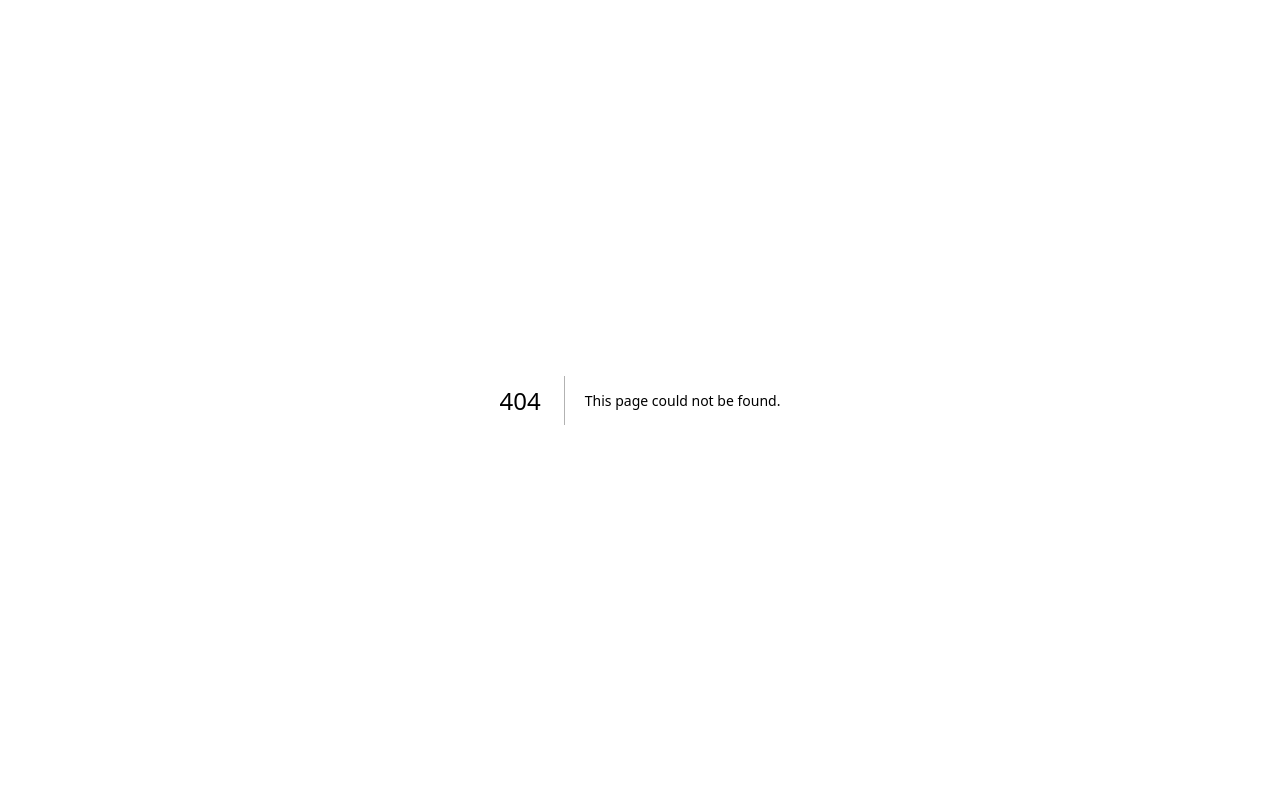
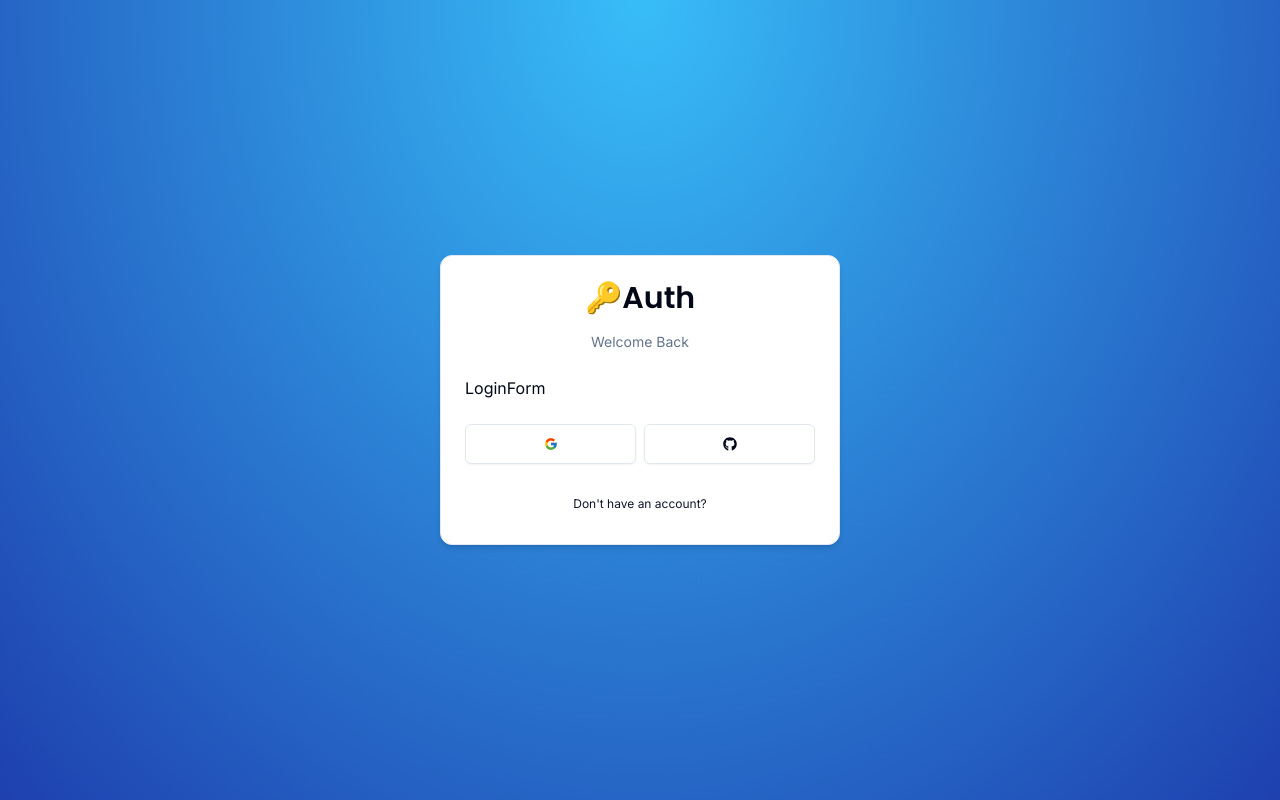
Before and after one commit to LoveKhatri/nextauth-authjs, a Next.js app: page /auth/login in a window 1280 px wide. Before the commit this address had no page. Built offline with nearby package versions, Linux system fonts and the light colour scheme.

Commit message:
2. Card Wrapper

```diff
--- /dev/null
+++ b/app/auth/layout.tsx
@@ -0,0 +1,12 @@
+
+const AuthLayout = ({ children }: { children: React.ReactNode }) => {
+    return (
+        <>
+            <div className="h-full flex items-center justify-center bg-[radial-gradient(ellipse_at_top,_var(--tw-gradient-stops))] from-sky-400 to-blue-800">
+                {children}
+            </div>
+        </>
+    )
+}
+
+export default AuthLayout
--- /dev/null
+++ b/app/auth/login/page.tsx
@@ -0,0 +1,11 @@
+import { LoginForm } from "@/components/auth/LoginForm";
+
+const LoginPage = () => {
+    return (
+        <>
+            <LoginForm />
+        </>
+    )
+}
+
+export default LoginPage;
--- /dev/null
+++ b/components/auth/BackButton.tsx
@@ -0,0 +1,23 @@
+"use client";
+
+import Link from "next/link";
+import { Button } from "../ui/button";
+
+interface BackButtonProps {
+    href: string;
+    label: string;
+}
+
+export const BackButton = ({ href, label }: BackButtonProps) => {
+
+
+    return (
+        <>
+            <Button variant={"link"} className="font-normal w-full" size={"sm"} asChild>
+                <Link href={href}                >
+                    {label}
+                </Link>
+            </Button>
+        </>
+    )
+}
--- /dev/null
+++ b/components/auth/CardWrapper.tsx
@@ -0,0 +1,50 @@
+"use client";
+
+import { Card, CardContent, CardFooter, CardHeader } from "../ui/card";
+import { BackButton } from "./BackButton";
+import Header from "./Header";
+import { Social } from "./Social";
+
+interface CardWrapperProps {
+    children: React.ReactNode;
+    headerLabel: string;
+    backButtonLabel: string;
+    backButtonHref: string;
+    showSocial?: boolean;
+}
+
+export const CardWrapper = ({
+    children,
+    headerLabel,
+    backButtonLabel,
+    backButtonHref,
+    showSocial = false
+}: CardWrapperProps) => {
+
+
+    return (
+        <>
+            <Card className="w-[400px] shadow-md">
+                <CardHeader>
+                    <Header label={headerLabel} />
+                </CardHeader>
+                <CardContent>
+                    {children}
+                </CardContent>
+                {showSocial && (
+                    <>
+                        <CardFooter>
+                            <Social />
+                        </CardFooter>
+                    </>
+                )}
+                <CardFooter>
+                    <BackButton
+                        href={backButtonHref}
+                        label={backButtonLabel}
+                    />
+                </CardFooter>
+            </Card>
+        </>
+    )
+}
--- /dev/null
+++ b/components/auth/Header.tsx
@@ -0,0 +1,29 @@
+import { cn } from '@/lib/utils';
+import { Poppins } from 'next/font/google'
+import React from 'react'
+
+const font = Poppins({
+    subsets: ['latin'],
+    weight: ['600']
+})
+
+interface HeaderProps {
+    label: string;
+}
+
+const Header = ({ label }: HeaderProps) => {
+    return (
+        <>
+            <div className='w-full flex flex-col gap-y-4 items-center justify-center'>
+                <h1 className={cn("text-3xl font-semibold", font.className)}>
+                    🔑Auth
+                </h1>
+                <p className='text-muted-foreground text-sm'>
+                    {label}
+                </p>
+            </div>
+        </>
+    )
+}
+
+export default Header
--- /dev/null
+++ b/components/auth/LoginForm.tsx
@@ -0,0 +1,16 @@
+import { CardWrapper } from "./CardWrapper"
+
+export const LoginForm = () => {
+    return (
+        <>
+            <CardWrapper
+                headerLabel="Welcome Back"
+                backButtonLabel="Don't have an account?"
+                backButtonHref="/auth/register"
+                showSocial
+            >
+                LoginForm
+            </CardWrapper>
+        </>
+    )
+}
--- /dev/null
+++ b/components/auth/Social.tsx
@@ -0,0 +1,28 @@
+"use client";
+
+import { FaGithub } from "react-icons/fa";
+import { FcGoogle } from "react-icons/fc";
+import { Button } from "../ui/button";
+
+export const Social = () => {
+    return (
+        <>
+            <div className="flex items-center w-full gap-x-2">
+                <Button
+                    size={"lg"}
+                    className="w-full"
+                    variant={"outline"}
+                    onClick={() => { }}>
+                    <FcGoogle />
+                </Button>
+                <Button
+                    size={"lg"}
+                    className="w-full"
+                    variant={"outline"}
+                    onClick={() => { }}>
+                    <FaGithub />
+                </Button>
+            </div>
+        </>
+    )
+}
--- /dev/null
+++ b/components/ui/card.tsx
@@ -0,0 +1,76 @@
+import * as React from "react"
+
+import { cn } from "@/lib/utils"
+
+const Card = React.forwardRef<
+  HTMLDivElement,
+  React.HTMLAttributes<HTMLDivElement>
+>(({ className, ...props }, ref) => (
+  <div
+    ref={ref}
+    className={cn(
+      "rounded-xl border bg-card text-card-foreground shadow",
+      className
+    )}
+    {...props}
+  />
+))
+Card.displayName = "Card"
+
+const CardHeader = React.forwardRef<
+  HTMLDivElement,
+  React.HTMLAttributes<HTMLDivElement>
+>(({ className, ...props }, ref) => (
+  <div
+    ref={ref}
+    className={cn("flex flex-col space-y-1.5 p-6", className)}
+    {...props}
+  />
+))
+CardHeader.displayName = "CardHeader"
+
+const CardTitle = React.forwardRef<
+  HTMLParagraphElement,
+  React.HTMLAttributes<HTMLHeadingElement>
+>(({ className, ...props }, ref) => (
+  <h3
+    ref={ref}
+    className={cn("font-semibold leading-none tracking-tight", className)}
+    {...props}
+  />
+))
+CardTitle.displayName = "CardTitle"
+
+const CardDescription = React.forwardRef<
+  HTMLParagraphElement,
+  React.HTMLAttributes<HTMLParagraphElement>
+>(({ className, ...props }, ref) => (
+  <p
+    ref={ref}
+    className={cn("text-sm text-muted-foreground", className)}
+    {...props}
+  />
+))
+CardDescription.displayName = "CardDescription"
+
+const CardContent = React.forwardRef<
+  HTMLDivElement,
+  React.HTMLAttributes<HTMLDivElement>
+>(({ className, ...props }, ref) => (
+  <div ref={ref} className={cn("p-6 pt-0", className)} {...props} />
+))
+CardContent.displayName = "CardContent"
+
+const CardFooter = React.forwardRef<
+  HTMLDivElement,
+  React.HTMLAttributes<HTMLDivElement>
+>(({ className, ...props }, ref) => (
+  <div
+    ref={ref}
+    className={cn("flex items-center p-6 pt-0", className)}
+    {...props}
+  />
+))
+CardFooter.displayName = "CardFooter"
+
+export { Card, CardHeader, CardFooter, CardTitle, CardDescription, CardContent }
--- /dev/null
+++ b/components/ui/label.tsx
@@ -0,0 +1,26 @@
+"use client"
+
+import * as React from "react"
+import * as LabelPrimitive from "@radix-ui/react-label"
+import { cva, type VariantProps } from "class-variance-authority"
+
+import { cn } from "@/lib/utils"
+
+const labelVariants = cva(
+  "text-sm font-medium leading-none peer-disabled:cursor-not-allowed peer-disabled:opacity-70"
+)
+
+const Label = React.forwardRef<
+  React.ElementRef<typeof LabelPrimitive.Root>,
+  React.ComponentPropsWithoutRef<typeof LabelPrimitive.Root> &
+    VariantProps<typeof labelVariants>
+>(({ className, ...props }, ref) => (
+  <LabelPrimitive.Root
+    ref={ref}
+    className={cn(labelVariants(), className)}
+    {...props}
+  />
+))
+Label.displayName = LabelPrimitive.Root.displayName
+
+export { Label }
```
